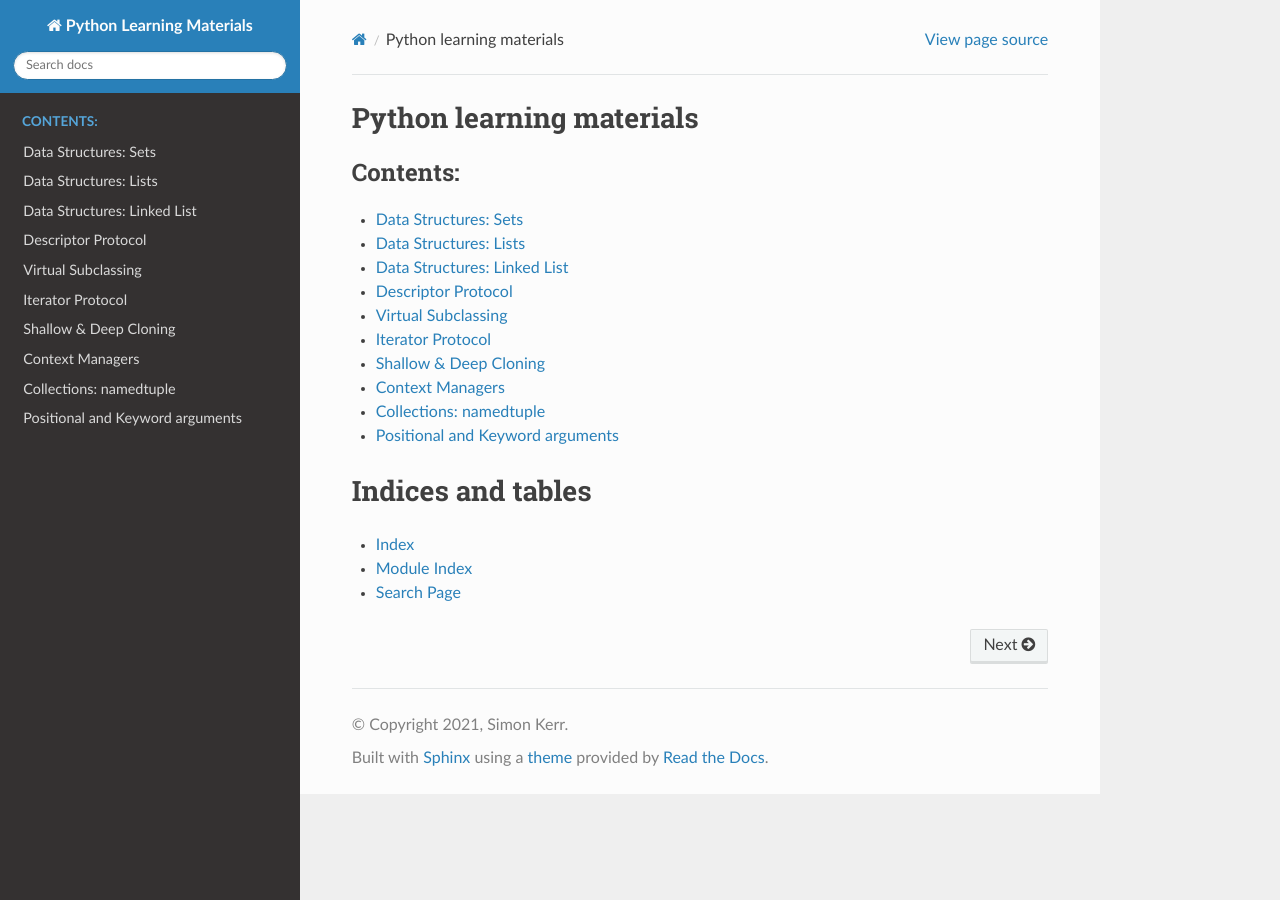
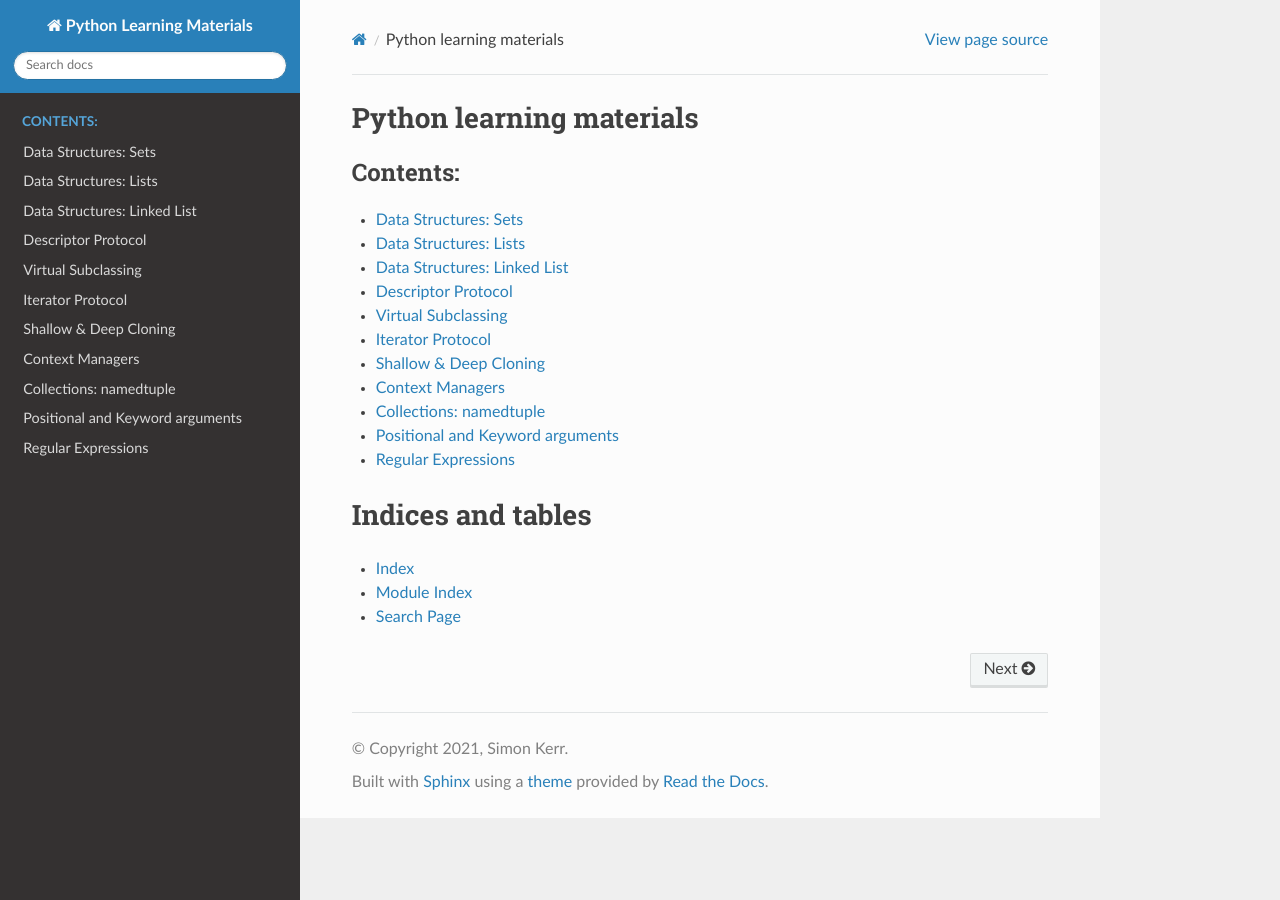
Before and after one commit to symonk/pydocs, a Sphinx documentation site: the page built from docs/source/index.rst, in a window 1280 px wide. Built offline with Sphinx 7.4.7 and the Read the Docs theme 2.0.0, drawn with Linux system fonts in a browser that asks for light colours.

Commit message:
adding regex rst

```diff
--- a/docs/source/index.rst
+++ b/docs/source/index.rst
@@ -15,6 +15,7 @@ Python learning materials
    context_managers
    namedtuples
    pos_keyword_args
+   regular_expressions
 
 
 Indices and tables
--- /dev/null
+++ b/docs/source/regular_expressions.rst
@@ -0,0 +1,2 @@
+Regular Expressions
+====================
```
